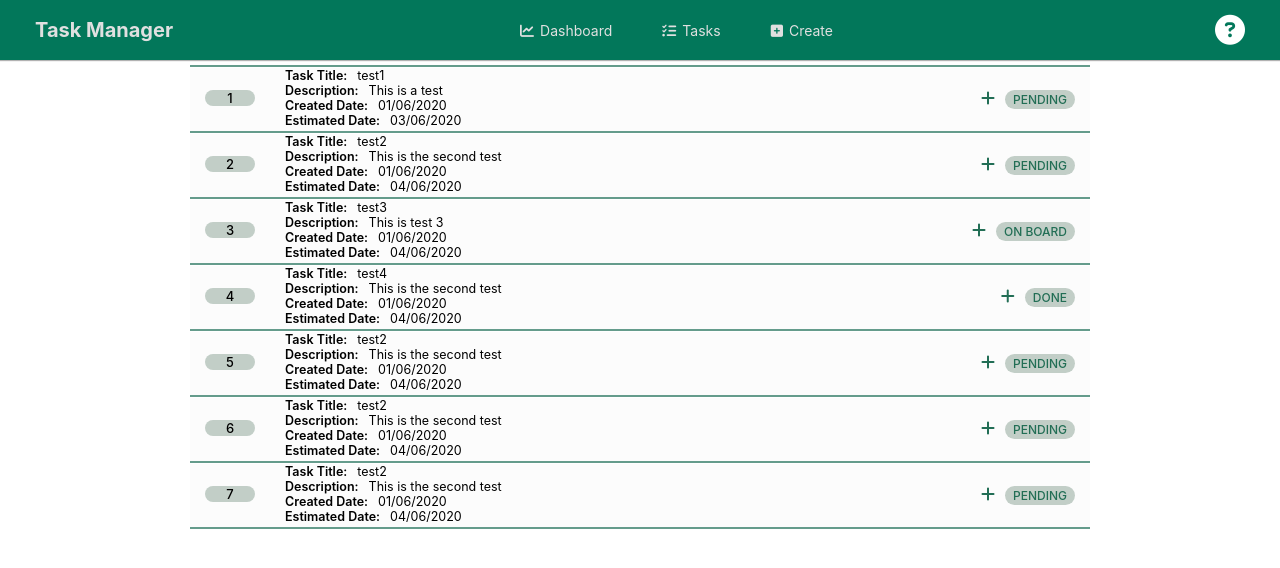
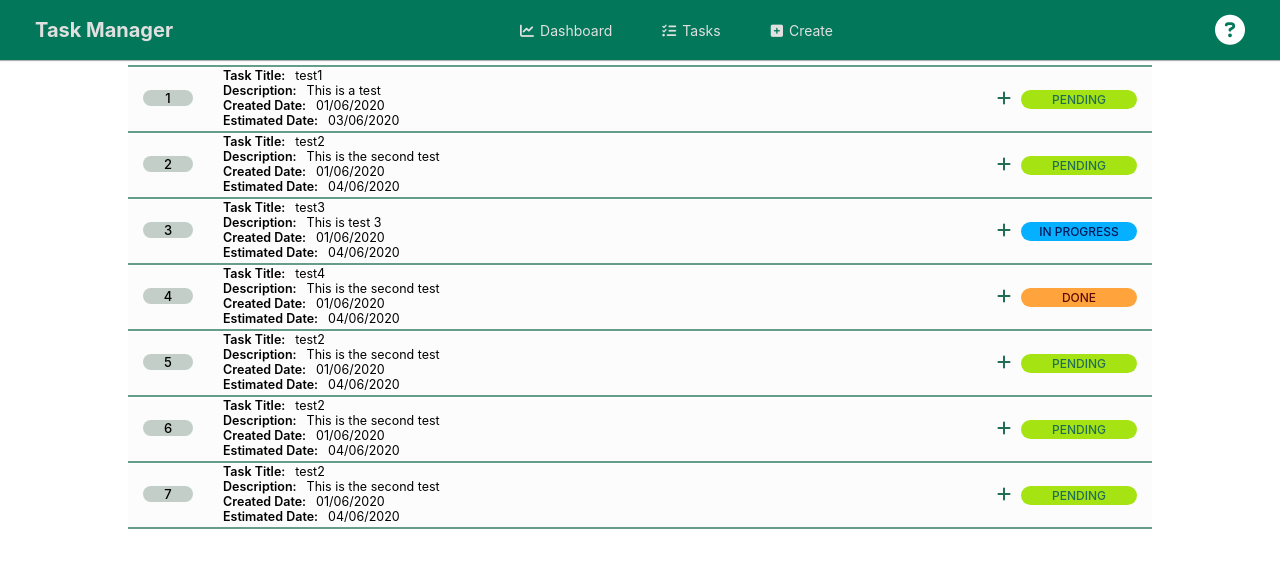
Before and after one commit to RLeDEV/task_management, a React (Create React App) app: page / in a window 1280 px wide. Shown: the top 568 px of the page. Built offline with nearby package versions, Linux system fonts and the light colour scheme.

Commit message:
Added status condition for custom css

```diff
--- a/src/components/Tasks/index.css
+++ b/src/components/Tasks/index.css
@@ -1,5 +1,5 @@
 .tasks-display {
-    width: 900px;
+    width: 80%;
     margin: 0 auto;
 }
 
@@ -11,10 +11,16 @@
     display: flex;
     justify-content: flex-start;
     align-items: center;
-    width: 900px;
+    /* width: 80%; */
     padding-bottom: 3px;
     background-color: rgba(248, 248, 248, 0.493);
     border-bottom: 2px solid rgb(101, 156, 140);
+    transition: all 0.5s;
+}
+
+.task:hover {
+    background-color: #ecf7ef ;
+    transition: all 0.5s;
 }
 
 .task-info {
@@ -73,7 +79,9 @@
     position: absolute;
     font-size: 11px;
     background-color: #d0e2d6;
-    min-width: 100px;
+    min-width: 110px;
+    text-align: center;
+    margin: 0 26px;
     box-shadow: 0px 8px 16px 0px rgba(0,0,0,0.2);
     border-radius: 5px;
     margin-bottom: 15px;
@@ -106,13 +114,14 @@
 }
 
 .task .task-details-extend .status-dropdown .status-btn{
-    display: inline;
+    display: inline-block;
     border-radius: 15px;
     text-transform: uppercase;
     font-size: 12px;
     font-weight: 500;
+    width: 100px;
+    text-align: center;
     padding: 2px 8px 2px 8px;
-    background-color: rgb(194, 206, 199);
     transition: all 0.5s;
 }
 
@@ -121,3 +130,17 @@
     color: white;
     transition: all 0.5s;
 }
+
+.task .task-details-extend .status-dropdown .in-progress {
+    background-color: rgb(4, 176, 255);
+    color: rgb(6, 26, 90);
+}
+
+.task .task-details-extend .status-dropdown .done {
+    background-color: rgb(255, 164, 60);
+    color: rgb(90, 12, 6);
+}
+
+.task .task-details-extend .status-dropdown .pending {
+    background-color: #a5e412;
+}
--- a/src/components/Tasks/index.jsx
+++ b/src/components/Tasks/index.jsx
@@ -21,14 +21,14 @@ let testTasks = [
         description: 'This is test 3',
         createDate: '01/06/2020',
         estimatedDate: '04/06/2020',
-        status: 'On board'
+        status: 'in progress'
     },
     {
         title: 'test4',
         description: 'This is the second test',
         createDate: '01/06/2020',
         estimatedDate: '04/06/2020',
-        status: 'Done'
+        status: 'done'
     },
     {
         title: 'test2',
@@ -113,7 +113,7 @@ class Task extends Component {
                     <div className="task-details-extend">
                         <i className="fas fa-plus"></i>
                         <div className="status-dropdown">
-                            <div className="status-btn">{this.state.status}</div>
+                            <div className={`status-btn ${this.state.status === 'done' ? 'done' : this.state.status === 'pending' ? 'pending' : 'in-progress'}`}>{this.state.status}</div>
                             <div className="dropdown-content">
                                 <span className="dropdown-choose">Pending</span>
                                 <span className="dropdown-choose">On board</span>
```
